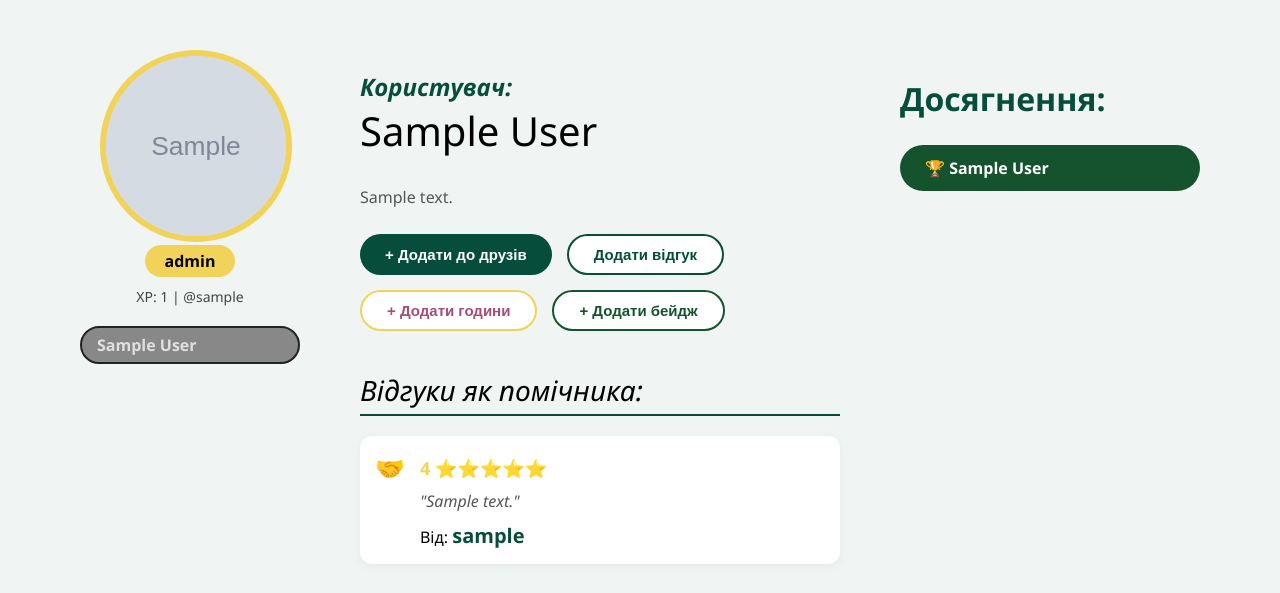
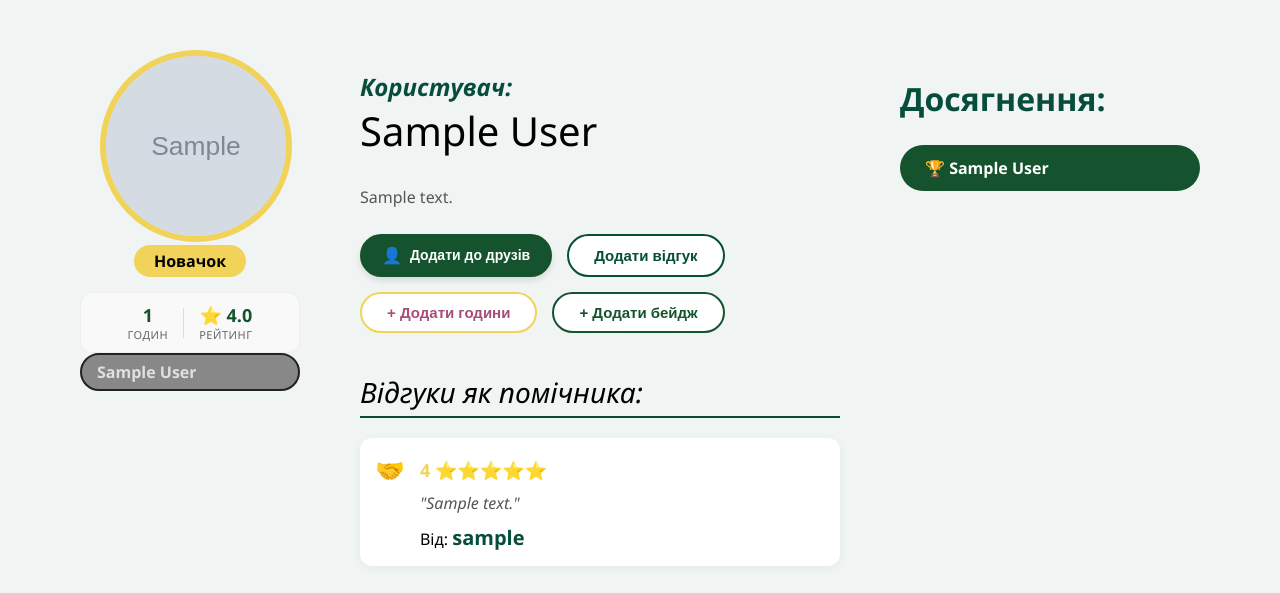
Before and after one commit to postcoitt/volungo, a Django app: a page that uses users/templates/users/profile.html in a window 1280 px wide. Shown: the part 93-686 px from the top of the page. Run offline with Django 5.2, Linux system fonts and the light colour scheme; tables that the repository leaves empty hold one stand-in row (values such as "Sample post"); grey boxes marked "Sample" are stand-in pictures.

Commit message:
improved interactivity

```diff
--- a/users/models.py
+++ b/users/models.py
@@ -28,6 +28,19 @@ class UserProfile(models.Model):
 
     def __str__(self): return self.user.username
 
+    def save(self, *args, **kwargs):
+        # Автоматична зміна статусу залежно від XP
+        if self.xp < 50:
+            self.level = "Новачок"
+        elif 50 <= self.xp < 150:
+            self.level = "Учасник"
+        elif 150 <= self.xp < 500:
+            self.level = "Просунутий"
+        else:
+            self.level = "Майстер"
+
+        super().save(*args, **kwargs)
+
 class Event(models.Model):
     title = models.CharField(max_length=100, verbose_name="Назва події")
     description = models.TextField(verbose_name="Опис")
--- a/users/templates/users/profile.html
+++ b/users/templates/users/profile.html
@@ -53,6 +53,75 @@
         .stars { color: #f1d35a; font-size: 18px; margin: 5px 0; font-weight: bold; }
         .quote { font-style: italic; color: #555; margin: 10px 0; }
 
+        .user-stats {
+    display: flex;
+    justify-content: center;
+    align-items: center;
+    gap: 15px;
+    margin-top: 15px;
+    background: #f9f9f9;
+    border-radius: 12px;
+    padding: 10px;
+    border: 1px solid #eee;
+}
+
+    .stat-box {
+        display: flex;
+        flex-direction: column;
+        text-align: center;
+}
+
+    .stat-value {
+        font-size: 18px;
+        font-weight: bold;
+        color: #14532d; /* Зелений колір годин */
+}
+
+    .stat-label {
+        font-size: 11px;
+        color: #666;
+        text-transform: uppercase;
+        letter-spacing: 0.5px;
+}
+
+    .stat-divider {
+        width: 1px;
+        height: 30px;
+        background: #ddd;
+}
+    .btn-friend-modern {
+    background-color: #14532d; /* Твій фірмовий темно-зелений */
+    color: white;
+    border: 2px solid #14532d;
+    padding: 10px 20px;
+    border-radius: 30px; /* Робимо кнопку округлою */
+    font-weight: 600;
+    font-size: 14px;
+    cursor: pointer;
+    transition: all 0.3s ease; /* Плавна анімація */
+    box-shadow: 0 4px 6px rgba(0, 0, 0, 0.1);
+    display: inline-flex;
+    align-items: center;
+    gap: 8px;
+}
+
+/* Ефект при наведенні мишкою */
+.btn-friend-modern:hover {
+    background-color: white;
+    color: #14532d;
+    transform: translateY(-2px); /* Кнопка трохи піднімається */
+    box-shadow: 0 6px 12px rgba(0, 0, 0, 0.15);
+}
+
+/* Ефект при натисканні */
+.btn-friend-modern:active {
+    transform: translateY(0);
+}
+
+.btn-friend-modern .icon {
+    font-size: 16px;
+}
+
         /* Права частина */
         .achievements { width: 300px; }
         .achievements h2 { font-size: 32px; margin-bottom: 25px; color: #064e3b; }
@@ -89,7 +158,17 @@
         {% endif %}
 
         <div class="level-tag">{{ profile.level }}</div>
-        <div class="xp-info">XP: {{ profile.xp }} | @{{ profile_user.username }}</div>
+        <div class="user-stats">
+            <div class="stat-box">
+                <span class="stat-value">{{ profile.xp }}</span>
+                <span class="stat-label">годин</span>
+            </div>
+            <div class="stat-divider"></div>
+            <div class="stat-box">
+                <span class="stat-value">⭐ {{ avg_rating }}</span>
+                <span class="stat-label">рейтинг</span>
+            </div>
+        </div>
 
         <div class="skill-tags">
             {% for tag in skill_tags %}
@@ -116,7 +195,13 @@
         {% endif %}
 
         <div class="actions">
-            <button class="btn btn-blue">+ Додати до друзів</button>
+            <form method="POST" style="display: inline;">
+                {% csrf_token %}
+                <input type="hidden" name="action" value="add_friend">
+                <button type="submit" class="btn-friend-modern">
+                    <span class="icon">👤</span> Додати до друзів
+                </button>
+            </form>
             <button class="btn btn-outline" onclick="document.getElementById('review-form').style.display='block'">Додати відгук</button>
             <button class="btn btn-outline" style="border-color: #f1d35a; color: #a64d79;" onclick="document.getElementById('hours-form').style.display='block'">+ Додати години</button>
             <button class="btn btn-outline" style="border-color: #14532d; color: #14532d;" onclick="document.getElementById('badge-form').style.display='block'">+ Додати бейдж</button>
--- a/users/views.py
+++ b/users/views.py
@@ -50,6 +50,11 @@ def user_profile(request, username):
                 messages.error(request, "Неправильне ім'я користувача або пароль.")
             return redirect('user_profile', username=username)
 
+        elif 'action' in request.POST and request.POST['action'] == 'add_friend':
+            # Поки що просто виводимо повідомлення, як ти просила
+            messages.success(request, f"Користувача {profile_user.username} успішно додано до друзів!")
+            return redirect('user_profile', username=username)
+
         # ДОДАВАННЯ БЕЙДЖА (під аватарку)
         elif 'action' in request.POST and request.POST['action'] == 'add_badge':
             auth_user, auth_pass = request.POST.get('auth_username'), request.POST.get('auth_password')
@@ -90,7 +95,11 @@ def user_profile(request, username):
     # Витягуємо всі існуючі бейджі для випадаючого списку у формі
     available_tags = SkillTag.objects.all()
 
+    avg_rating = HelperReview.objects.filter(volunteer=profile_user).aggregate(Avg('rating'))['rating__avg']
+    avg_rating = round(avg_rating, 1) if avg_rating else 0
+
     context = {
+        'avg_rating': avg_rating,
         'profile_user': profile_user,
         'profile': profile,
         'badges': profile.badges.all(), # Досягнення (справа)
```
